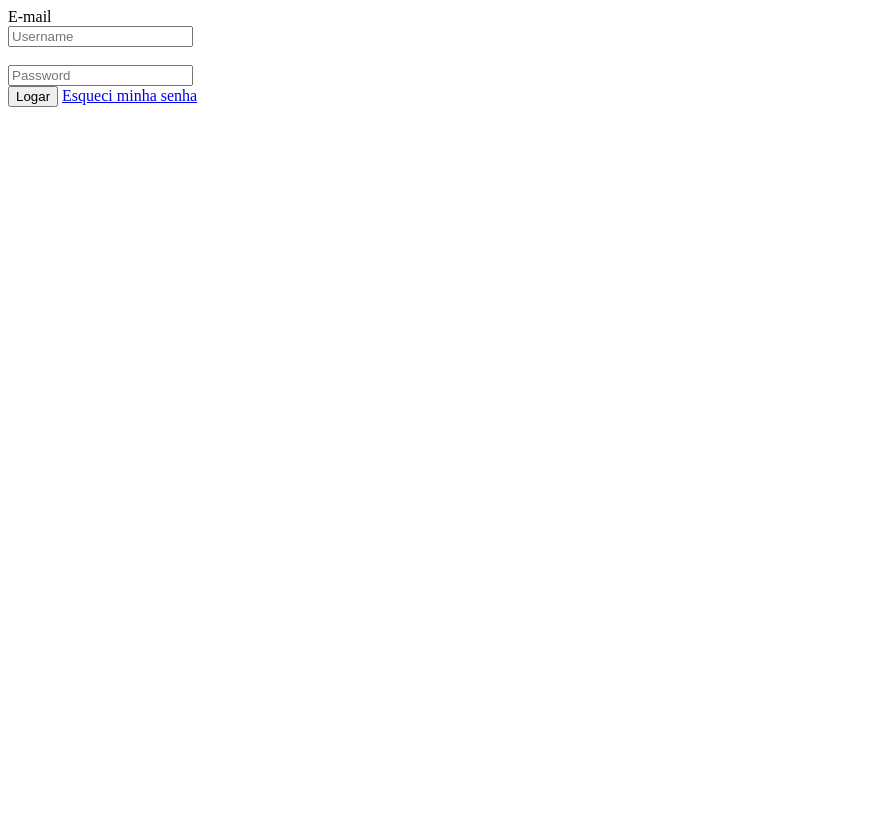
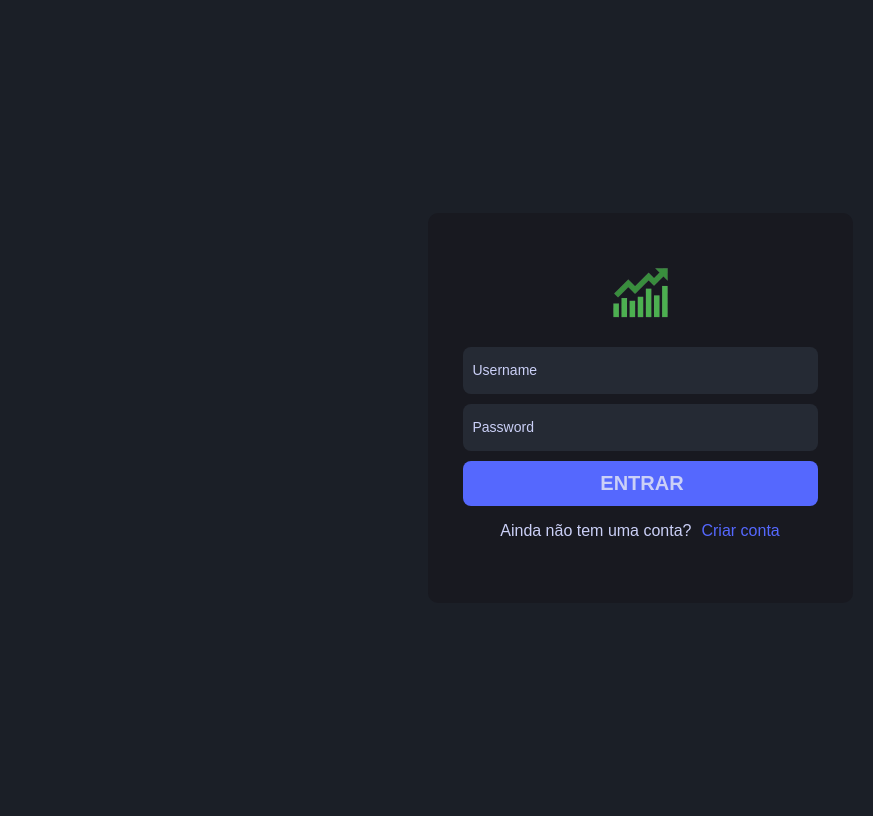
Before and after one commit to xkayo32/indicador_series, a Django app: page / in a window 1280 px wide. Shown: the whole page, without its empty margins (0-873 px from the left). Before the commit the page ends 107 px from the top, so only its background shows below. Run offline with Django 4.2, Linux system fonts and the light colour scheme.

Commit message:
update page login

```diff
--- a/core/views.py
+++ b/core/views.py
@@ -14,7 +14,6 @@ def ativos_page(request):
 
 
 def previsao_page(request):
-
     if request.method == 'POST':
         POST = request.POST
         ativo_controller = AtivoController(
--- a/templates/base/base.html
+++ b/templates/base/base.html
@@ -6,27 +6,9 @@
     <meta http-equiv="X-UA-Compatible" content="IE=edge" />
     <meta name="viewport" content="width=device-width, initial-scale=1.0" />
     <title>{% block title %}{% endblock title %}</title>
-    {% comment %} <link rel="stylesheet" href="{% static 'css/style.css' %}">
-    <link rel="stylesheet" href="{% static 'css/flexbox.css' %}"> {% endcomment %}
-    {% comment %}
-    <link
-      href="https://cdn.jsdelivr.net/npm/bootstrap@5.2.2/dist/css/bootstrap.min.css"
-      rel="stylesheet"
-      integrity="sha384-Zenh87qX5JnK2Jl0vWa8  Ck2rdkQ2Bzep5IDxbcnCeuOxjzrPF/et3URy9Bv1WTRi"
-      crossorigin="anonymous"
-    />
-    {% endcomment %}
+    {% block css_add %}{% endblock css_add %}
   </head>
-
   <body>
     <div class="container">{% block body %}{% endblock body %}</div>
-
-    {% comment %}
-    <script
-      src="https://cdn.jsdelivr.net/npm/bootstrap@5.2.2/dist/js/bootstrap.bundle.min.js"
-      integrity="sha384-OERcA2EqjJCMA+/3y+gxIOqMEjwtxJY7qPCqsdltbNJuaOe923+mo//f6V8Qbsw3"
-      crossorigin="anonymous"
-    ></script>
-    {% endcomment %}
   </body>
 </html>
--- a/templates/pages/home.html
+++ b/templates/pages/home.html
@@ -1,23 +1,25 @@
 {% extends 'base/base.html' %}
 {% load static %}
 {% block title %}Login{% endblock title %}
+{% block css_add %}
+<link rel="stylesheet" href="{% static 'css/style_home.css' %}">
+{% endblock css_add %}
 {% block body %}
-      <div class="img_left"></div>
-      <div class="conteudo_right">
-        <div class="box_login">
-          <form method="post" action="{% url 'core:ativos_page' %}">
-            {% csrf_token %}
-          <label>E-mail</label><br />
-          <input type="text" placeholder="Username" class="input" />
-          <br />
-          <br />
-
-          <input type="password" placeholder="Password" class="input mb-10" />
-          <br />
-            <button type="submit" class="button_login">Logar</button>
-          <a href="#"> Esqueci minha senha </a>
-          </form>
-        </div>
-      </div>
-
+<section class="area-login">
+  <div class="login">
+    <div>
+      <img src="{% static 'img/logo.png' %}" />
+    </div>
+    <form method="post" action="{% url 'core:ativos_page' %}">
+      {% csrf_token %}
+      <input type="text" class="nome" placeholder="Username" name="username" autofocus />
+      <input type="password" class="senha" name="password" placeholder="Password" />
+      <input type="submit" value="entrar" />
+    </form>
+    <p>Ainda não tem uma conta?<a href="#">Criar conta</a></p>
+    <div class="error">
+      <h3>Usuário ou senha incorreto. Por favor, tente novamente!</h3>
+    </div>
+  </div>
+</section>
 {% endblock body %}
--- a/templates/pages/newhome.html
+++ b/templates/pages/newhome.html
@@ -17,12 +17,9 @@
         <form>
           <input type="text" class="nome" placeholder="Username" autofocus />
           <input type="password" class="senha" placeholder="Password" />
-          <input type="submit" value="entrar" />
+          <input type="submit" class="entrar" />
         </form>
         <p>Ainda não tem uma conta?<a href="#">Criar conta</a></p>
-        <div class="error">
-          <h3>Usuário ou senha incorreto. Por favor, tente novamente!</h3>
-        </div>
       </div>
     </section>
   </body>
```
